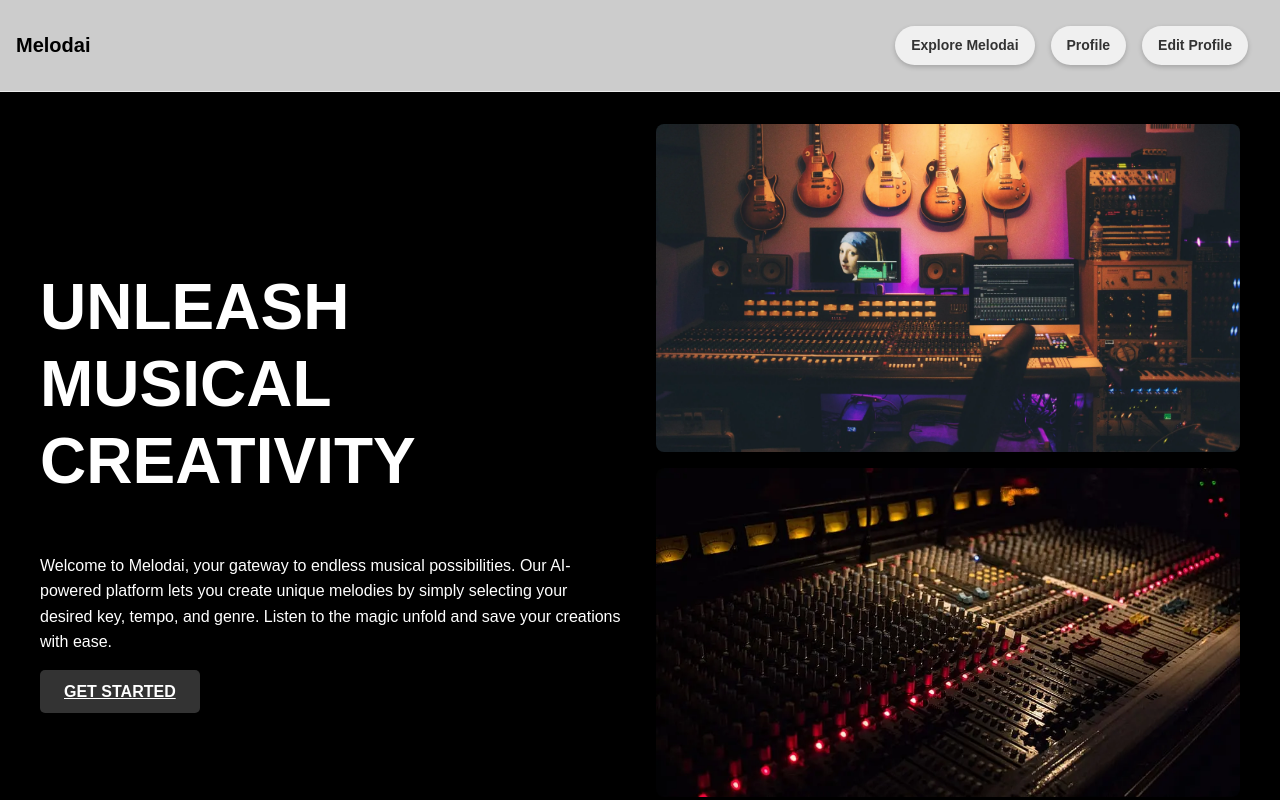
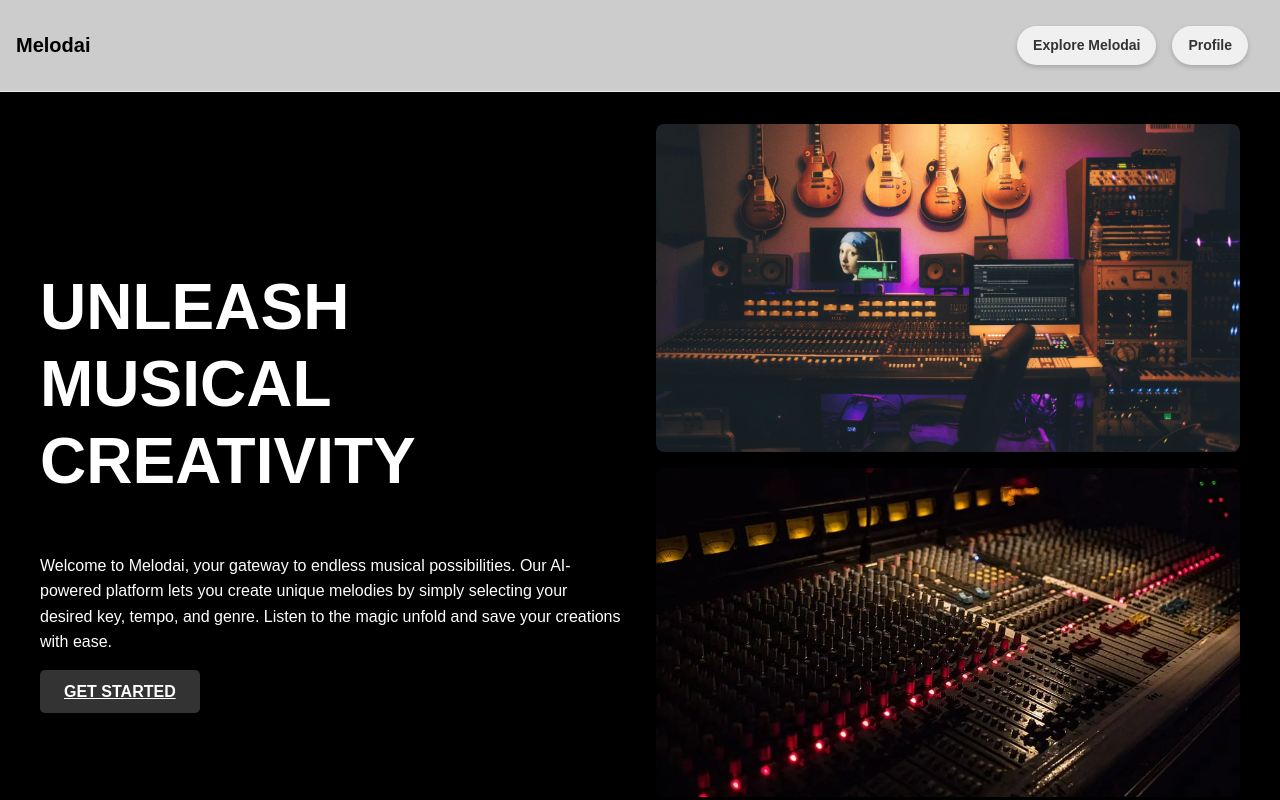
Before and after one commit to Jofe0320/MelodAI, a React (Create React App) app in the folder client/: page / in a window 1280 px wide. Shown: the top 800 px of the page. Built offline with nearby package versions, Linux system fonts and the light colour scheme.

Commit message:
Arreglendo
Arreglando bottones y cositas

```diff
--- a/client/src/Components/LandingPage.js
+++ b/client/src/Components/LandingPage.js
@@ -7,7 +7,7 @@ export default function LandingPage() {
     <div className="melodai-container min-h-screen">
       <header className="melodai-header p-4 flex justify-between items-center">
         <h1 className="melodai-logo text-xl font-bold" style={{ color: "black" }}>Melodai</h1>
-        <nav className="flex items-center space-x-6"> {/* Updated with spacing */}
+        <nav className="flex ml-auto space-x-6"> {/* Added ml-auto to align right */}
           <Link
             to="/explore"
             className="melodai-bubble-button text-sm"
@@ -19,12 +19,6 @@ export default function LandingPage() {
             className="melodai-bubble-button text-sm"
           >
             Profile
-          </Link>
-          <Link
-            to="/edit-profile"
-            className="melodai-bubble-button text-sm"
-          >
-            Edit Profile
           </Link>
         </nav>
       </header>
```
